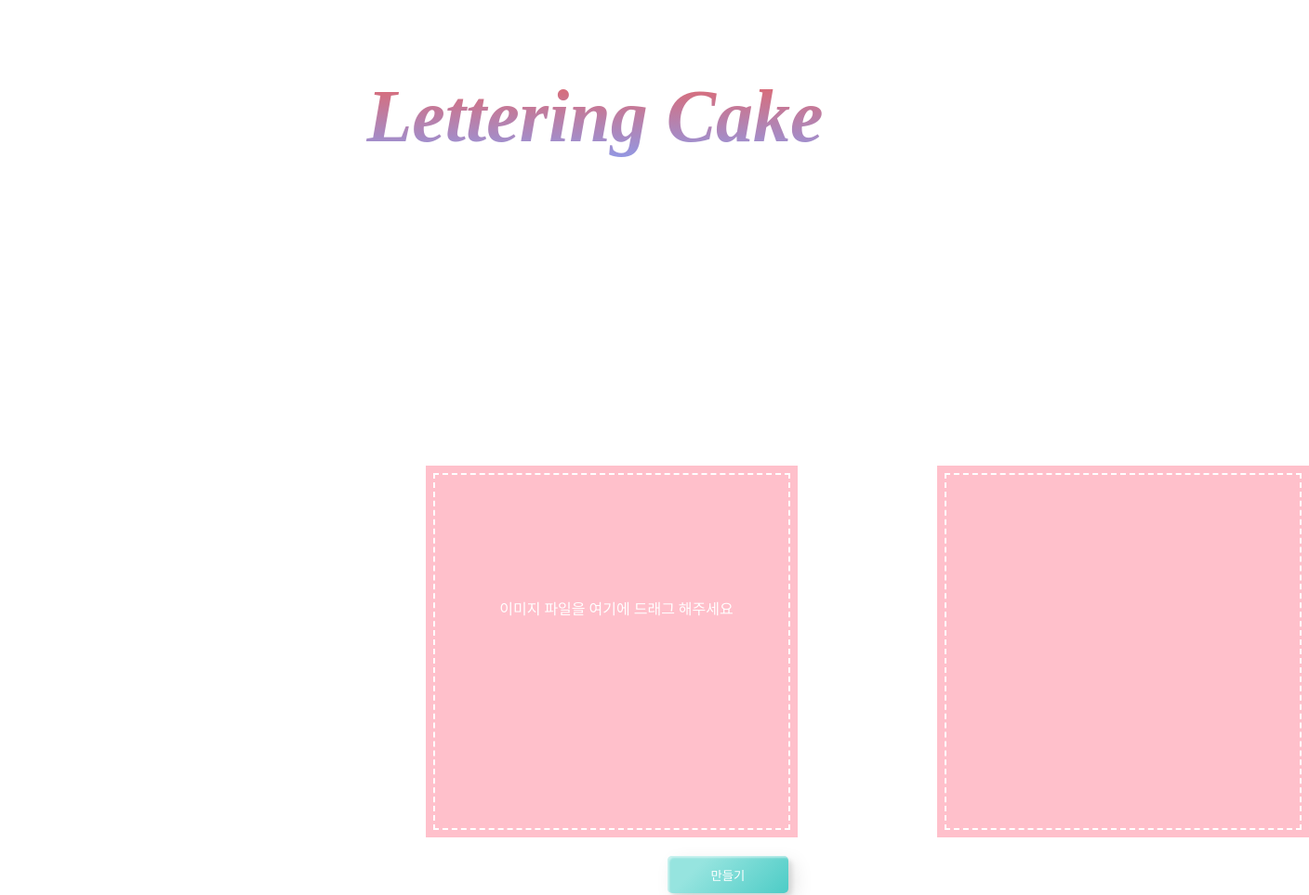
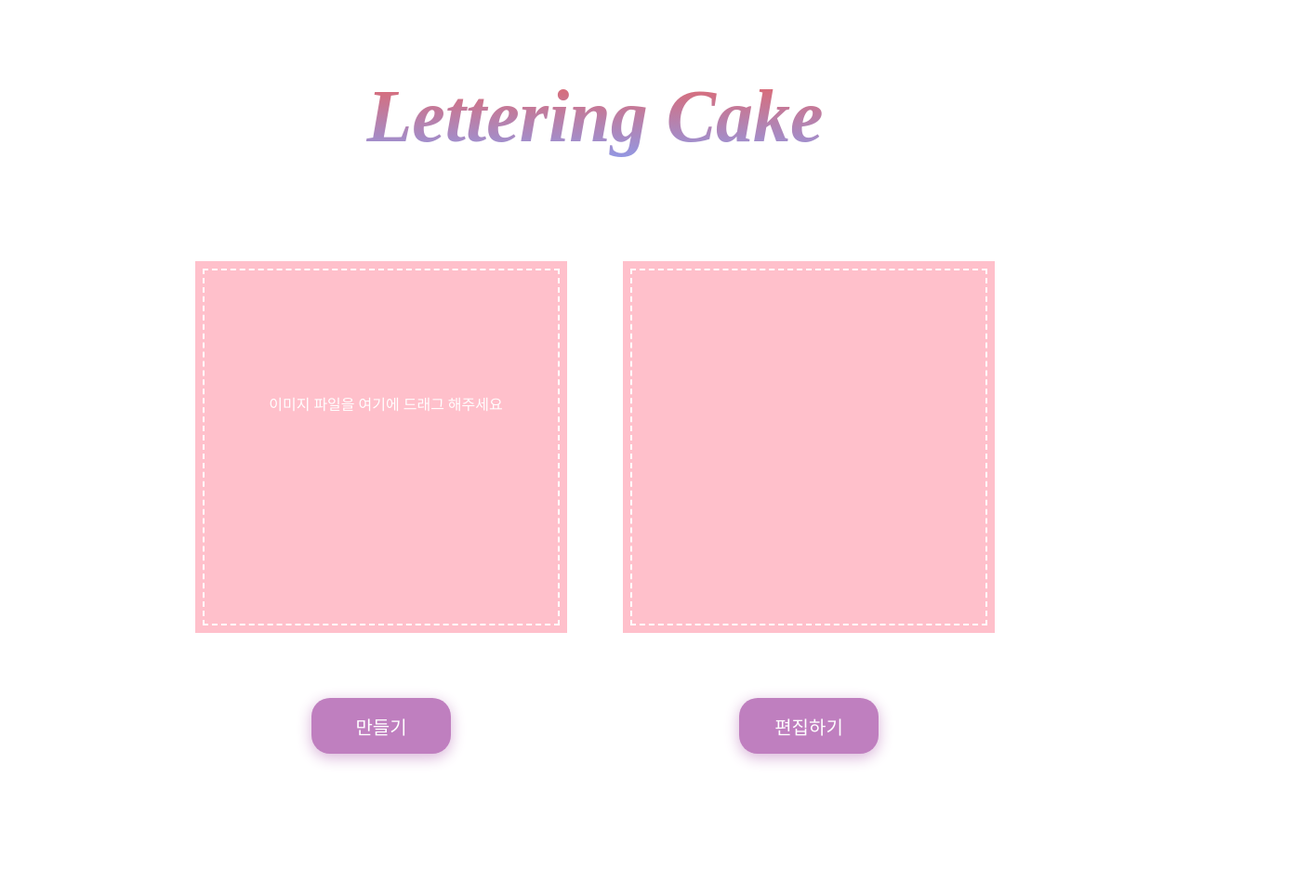
Before and after one commit to sonoasy/lettering_cake, a plain HTML site: page frontend/page_main.html in a window 1280 px wide. Shown: the whole page at 93% size, 1408 px wide, since content can reach past the window. After the commit the page ends 871 px from the top, so only its background shows below. Drawn offline with nearby package versions, Linux system fonts and the light colour scheme; a web font is replaced by a local one.

Commit message:
page_main.html 스타일 수정

```diff
--- a/frontend/page_main.html
+++ b/frontend/page_main.html
@@ -5,6 +5,7 @@
   <title>CodePen - webpage</title>
   <link rel="stylesheet" href="./style.css">
   <link href="css/font.css" rel="stylesheet">
+  <link href="css/button.css" rel="stylesheet">
 </head>
 <body>
   <div class="text-rainbow" style="text-align: center;">
@@ -12,13 +13,21 @@
       <strong><em>Lettering Cake</em></strong>
     </p>
   </div>
-  <div style="position: relative; left: 450px; top: 250px; float:left;" class="content" >
-    <div id="fileDragDesc"> 이미지 파일을 여기에 드래그 해주세요 </div>
+  <div style="text-align: center">
+    <div style="display: inline-block;">
+      <div class="content">
+        <div id="fileDragDesc">이미지 파일을 여기에 드래그 해주세요</div>
+        <button>만들기</button>
+      </div>
+      <div class="content">
+        <div id="fileDragDesc"></div>
+        <button>편집하기</button>
+      </div>
+    </div>
   </div>
-  <div class="content2" style="position: relative; left: 600px; top: 250px; float:left;"></div>
-  <button class="custom-btn btn-4"><span>만들기</span></button>
-    <script src="http://code.jquery.com/jquery-latest.js"></script>
-    <!-- partial -->
-    <script  src="./script.js"></script>
+
+  <script src="http://code.jquery.com/jquery-latest.js"></script>
+  <!-- partial -->
+  <script  src="./script.js"></script>
 </body>
 </html>
--- a/frontend/style.css
+++ b/frontend/style.css
@@ -6,16 +6,10 @@
   width: 400px;
   height: 400px;
   background-color: pink;
+  float: left;
+  margin: 30px;
 }
-.content2{
-    outline: 2px dashed #FFFFFF ;
-    outline-offset:-10px;
-    text-align: center;
-    transition: all .15s ease-in-out;
-    width: 400px;
-    height: 400px;
-    background-color: pink;
-}
+
 .content img, .content video{
   width:100%;
   height:100%;
```
Lines whose indentation alone changed are shown as unchanged.
